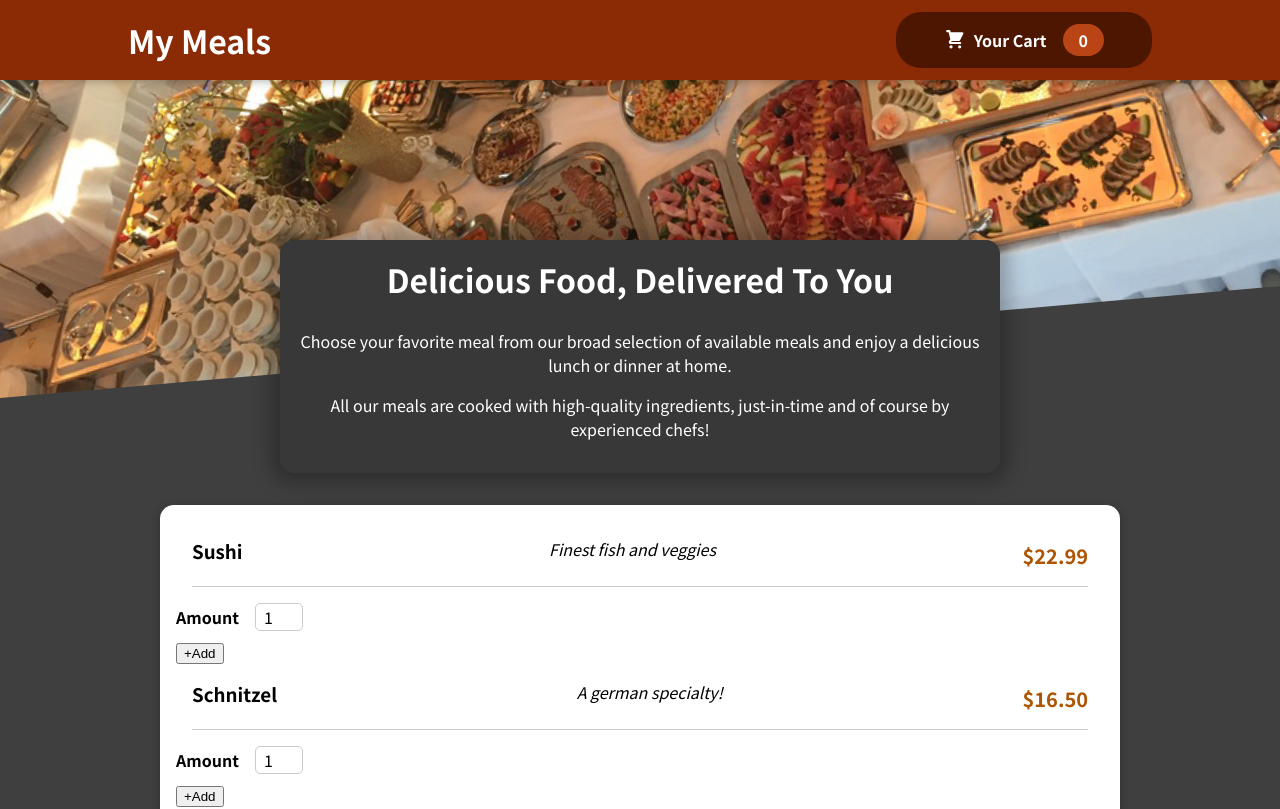
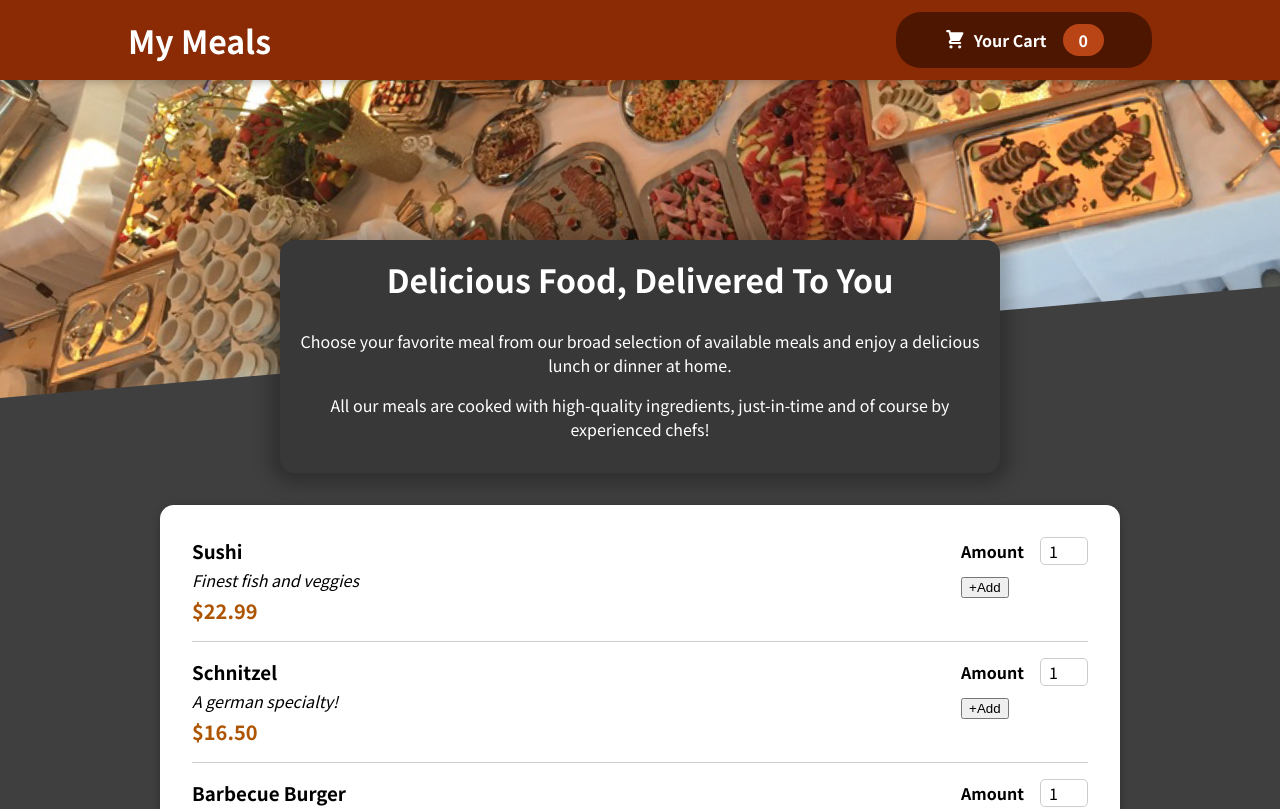
Before and after one commit to satriopriambodo/food-order, a React (Create React App) app: page / in a window 1280 px wide. Shown: the top 809 px of the page. Built offline with nearby package versions, Linux system fonts and the light colour scheme.

Commit message:
food order

```diff
--- a/src/components/Meals/MealItem/MealItem.js
+++ b/src/components/Meals/MealItem/MealItem.js
@@ -16,17 +16,14 @@ const MealItem = (props) => {
     });
   };
   return (
-    <li>
+    <li className={classes.meal}>
       <div>
-        <div className={classes.meal}>
         <h3>{props.name}</h3>
         <div className={classes.description}>{props.description}</div>
         <div className={classes.price}>{price}</div>
       </div>
-
       <div>
         <MealItemForm onAddToCart={addToCartHandler} />
-        </div>
       </div>
     </li>
   );
```
Also changed, not shown: 1 other file (tests, documents, lock files or other folders). Lines whose indentation alone changed are shown as unchanged.
